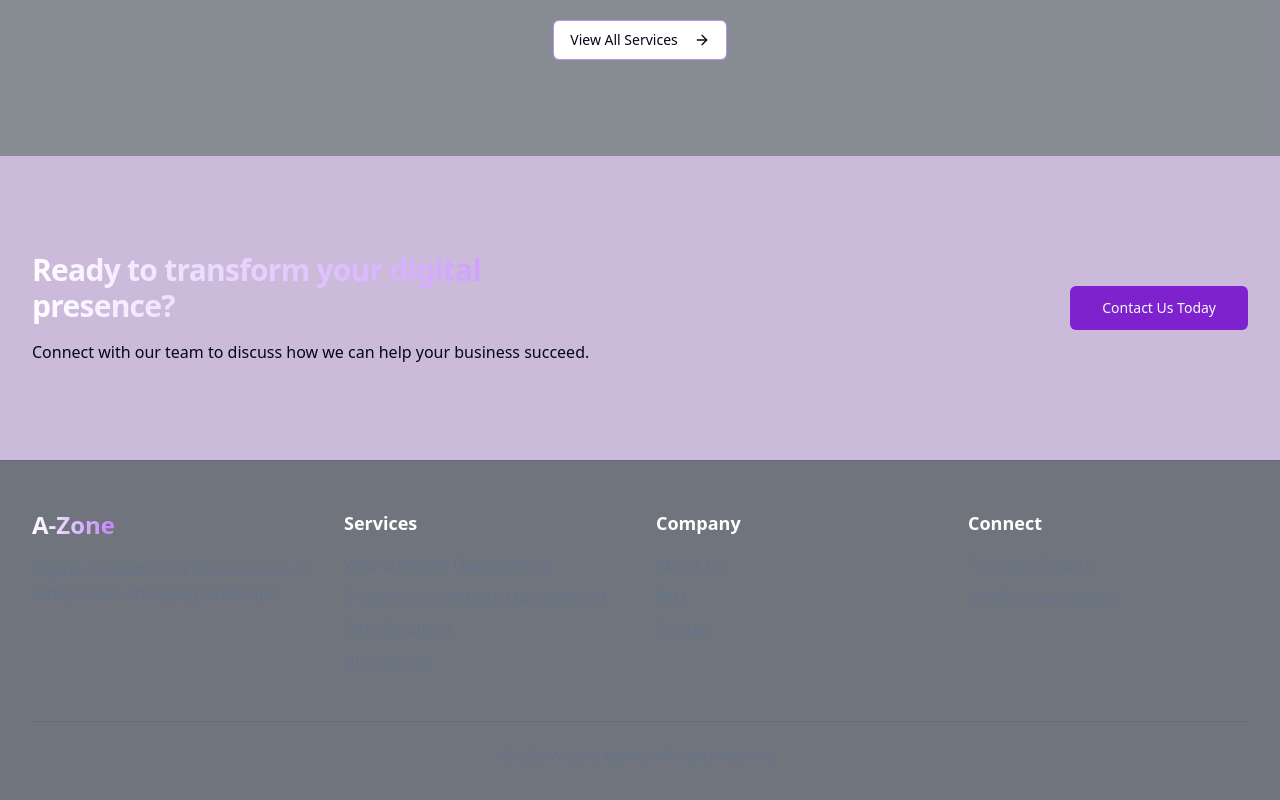
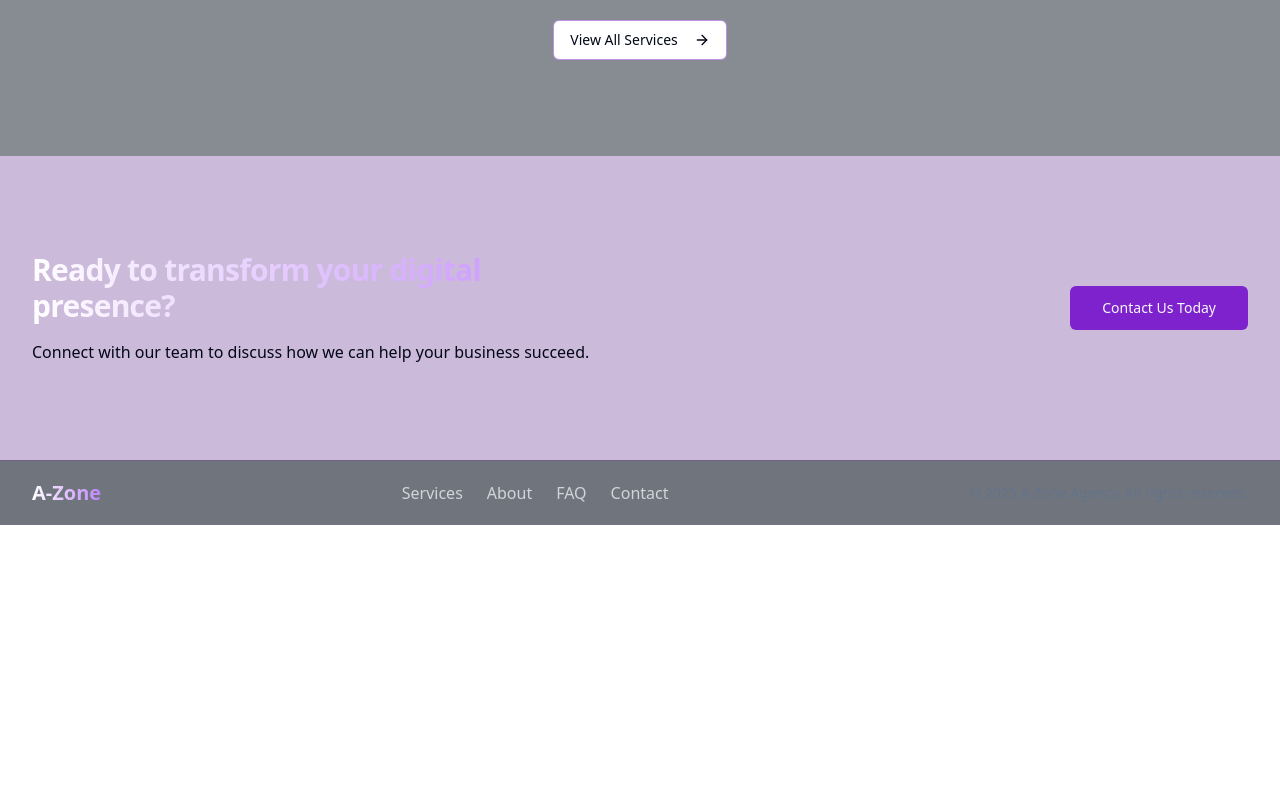
Before and after one commit to PodScribeCraft/a-zone-digital-spark, a React (Vite) app: page / in a window 1280 px wide. Shown: the part 1133-1933 px from the top of the page. After the commit the page ends 1658 px from the top, so only its background shows below. Built offline with nearby package versions, Linux system fonts and the light colour scheme.

Commit message:
Fix: Footer height to match menubar
Adjust the footer's height to match the menubar's size for consistent visual appearance.

```diff
--- a/src/components/layout/Footer.tsx
+++ b/src/components/layout/Footer.tsx
@@ -6,60 +6,21 @@ export function Footer() {
 
   return (
     <footer className="w-full border-t border-purple-800/20 bg-gray-900/95 backdrop-blur supports-[backdrop-filter]:bg-gray-900/60">
-      <div className="container py-12">
-        <div className="grid grid-cols-1 gap-8 md:grid-cols-4">
-          <div className="space-y-4">
-            <Link to="/" className="flex items-center gap-2">
-              <span className="font-bold text-2xl bg-gradient-to-r from-white to-purple-400 bg-clip-text text-transparent">A-Zone</span>
-            </Link>
-            <p className="text-muted-foreground">
-              Digital solutions that drive success in today's ever-changing landscape.
-            </p>
-          </div>
-          <div className="space-y-4">
-            <h3 className="text-lg font-semibold text-white">Services</h3>
-            <ul className="space-y-2">
-              <li>
-                <Link to="/services" className="text-muted-foreground hover:text-white">Web & Mobile Development</Link>
-              </li>
-              <li>
-                <Link to="/services" className="text-muted-foreground hover:text-white">E-commerce Website Management</Link>
-              </li>
-              <li>
-                <Link to="/services" className="text-muted-foreground hover:text-white">Data Solutions</Link>
-              </li>
-              <li>
-                <Link to="/services" className="text-muted-foreground hover:text-white">AI Solutions</Link>
-              </li>
-            </ul>
-          </div>
-          <div className="space-y-4">
-            <h3 className="text-lg font-semibold text-white">Company</h3>
-            <ul className="space-y-2">
-              <li>
-                <Link to="/about" className="text-muted-foreground hover:text-white">About Us</Link>
-              </li>
-              <li>
-                <Link to="/faq" className="text-muted-foreground hover:text-white">FAQ</Link>
-              </li>
-              <li>
-                <Link to="/contact" className="text-muted-foreground hover:text-white">Contact</Link>
-              </li>
-            </ul>
-          </div>
-          <div className="space-y-4">
-            <h3 className="text-lg font-semibold text-white">Connect</h3>
-            <address className="not-italic text-muted-foreground">
-              <p>Toronto, Canada</p>
-              <p className="mt-2">info@a-zone.agency</p>
-            </address>
-          </div>
+      <div className="container flex h-16 items-center justify-between py-0">
+        <Link to="/" className="flex items-center gap-2">
+          <span className="font-bold text-xl bg-gradient-to-r from-white to-purple-400 bg-clip-text text-transparent">A-Zone</span>
+        </Link>
+
+        <div className="hidden md:flex items-center gap-6">
+          <Link to="/services" className="text-gray-300 transition-colors hover:text-white">Services</Link>
+          <Link to="/about" className="text-gray-300 transition-colors hover:text-white">About</Link>
+          <Link to="/faq" className="text-gray-300 transition-colors hover:text-white">FAQ</Link>
+          <Link to="/contact" className="text-gray-300 transition-colors hover:text-white">Contact</Link>
         </div>
-        <div className="mt-12 border-t border-purple-800/20 pt-6">
-          <p className="text-center text-sm text-muted-foreground">
-            &copy; {currentYear} A-Zone Agency. All rights reserved.
-          </p>
-        </div>
+
+        <p className="text-sm text-muted-foreground hidden md:block">
+          &copy; {currentYear} A-Zone Agency. All rights reserved.
+        </p>
       </div>
     </footer>
   );
```
